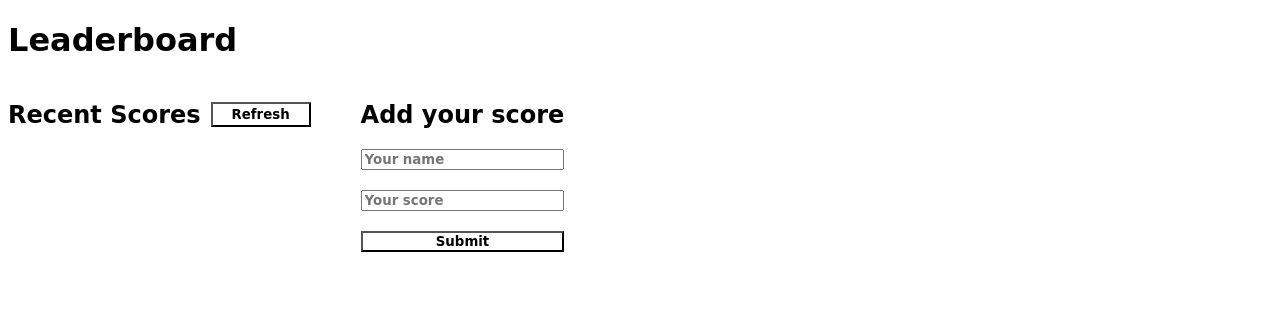
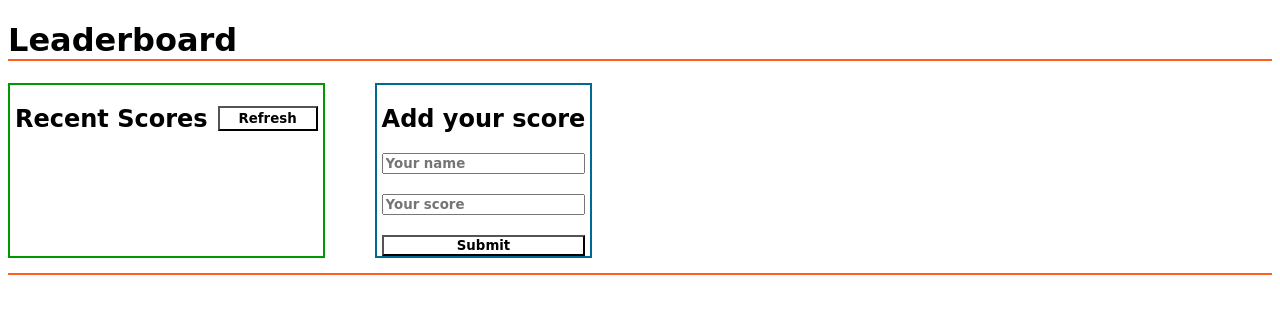
Before and after one commit to tafaramafemba/Leader_board, a website built with webpack: page src/index.html in a window 1280 px wide. Built offline with nearby package versions, Linux system fonts and the light colour scheme; no server answers.

Commit message:
final build and styling

```diff
--- a/src/style.css
+++ b/src/style.css
@@ -16,7 +16,7 @@
 }
 
 .refresh:hover {
-  background-color: #000;
+  background-color: #ff5f1f;
   color: #fff;
   cursor: pointer;
 }
@@ -25,11 +25,16 @@
   display: flex;
   flex-direction: row;
   gap: 50px;
+  border-bottom: 2px solid #ff5f1f;
 }
 
 .score-form {
   display: flex;
   flex-direction: column;
+  border: 2px solid #006994;
+  padding-right: 5px;
+  padding-left: 5px;
+  margin-bottom: 15px;
 }
 
 #form {
@@ -55,7 +60,19 @@
 }
 
 #add:hover {
-  background-color: #000;
+  background-color: #009900;
   color: #fff;
   cursor: pointer;
 }
+
+h1 {
+  border-bottom: 2px solid #ff5f1f;
+}
+
+.scores {
+  border: 2px solid #009900;
+  padding-left: 5px;
+  padding-right: 5px;
+  padding-bottom: 10px;
+  margin-bottom: 15px;
+}
```
Also changed, not shown: dist/bundle.js.
